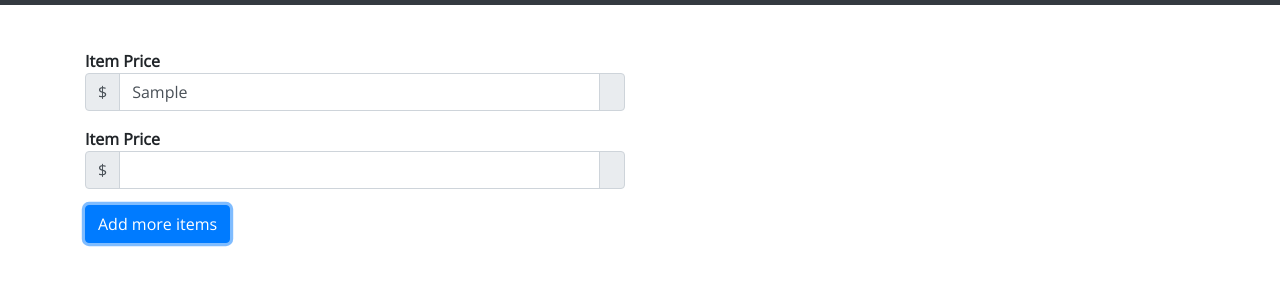
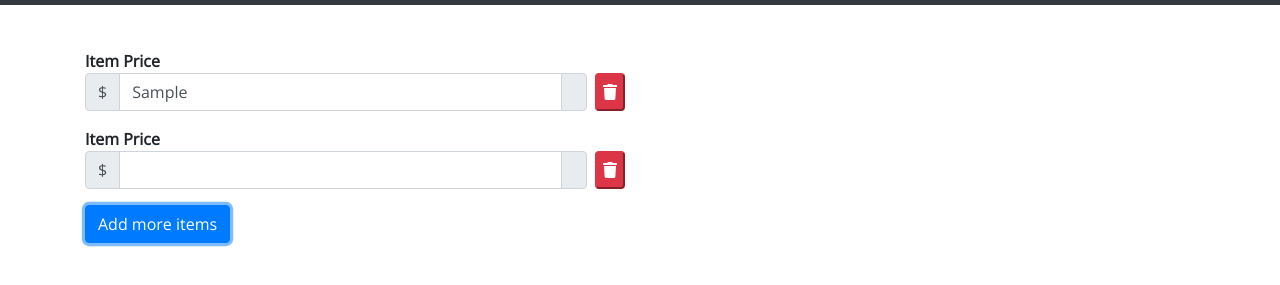
Before and after one commit to zerubabbel/dbdshoppingcalc, a website: page index.html in a window 1280 px wide. Both pictures are taken after typing "Sample" into the empty fields and a click on the button "Add more items". Shown: the part 101-386 px from the top of the page. Drawn offline with nearby package versions, Linux system fonts and the light colour scheme.

Commit message:
added remove functionality

```diff
--- a/assets/js/functions.js
+++ b/assets/js/functions.js
@@ -3,6 +3,14 @@ $( document ).ready(function() {
   // Get started!
   $('#addToListButton').click(function() {
 		console.log('Hello');
-		$('#inputFieldsArea').append('<strong>Item Price <div class="input-group mb-3"><div class="input-group-prepend"><span class="input-group-text">$</span></div><input type="text" class="form-control" aria-label="Item Price"><div class="input-group-append"><span class="input-group-text"></span></div></div>');
+		$('#inputFieldsArea').append('<div class="inputBlock"><strong>Item Price</strong><div class="input-group mb-3 mr-2"><div class="input-group-prepend"><span class="input-group-text">$</span></div><input type="text" class="form-control" aria-label="Item Price"><div class="input-group-append mr-2"><span class="input-group-text rounded-right"></span></div><button class="btn-danger rounded remove"><i class="fa fa-trash"></i></button></div></div>');
 	});
+
+  $('#inputFieldsArea').on('click', '.remove', function() {
+  		console.log("Hello");
+		$(this).closest('.inputBlock').remove();
+	});
+
+
+
 });
--- a/index.html
+++ b/index.html
@@ -13,6 +13,7 @@
     <!-- build:css -->
     <link href="https://fonts.googleapis.com/css?family=Open+Sans|Source+Sans+Pro" rel="stylesheet">
     <link rel="stylesheet" href="assets/css/main.css">
+    <link rel="stylesheet" href="https://use.fontawesome.com/releases/v5.5.0/css/all.css" integrity="sha384-B4dIYHKNBt8Bc12p+WXckhzcICo0wtJAoU8YZTY5qE0Id1GSseTk6S+L3BlXeVIU" crossorigin="anonymous">
     <!-- endbuild -->
   </head>
 
@@ -54,15 +55,17 @@
 
           <div class="row">
             <div class="col-md-6" id="inputFieldsArea">
-
-              <strong>Item Price
-              <div class="input-group mb-3">
-                <div class="input-group-prepend">
-                  <span class="input-group-text">$</span>
-                </div>
-                <input type="text" class="form-control" aria-label="Item Price">
-                <div class="input-group-append">
-                  <span class="input-group-text"></span>
+              <div class="inputBlock">
+                <strong>Item Price</strong>
+                <div class="input-group mb-3 mr-2">
+                  <div class="input-group-prepend">
+                    <span class="input-group-text">$</span>
+                  </div>
+                  <input type="text" class="form-control" aria-label="Item Price">
+                  <div class="input-group-append mr-2">
+                    <span class="input-group-text rounded-right"></span>
+                  </div>
+                  <button class="btn-danger rounded remove"><i class="fa fa-trash"></i></button>
                 </div>
               </div>
 
```
